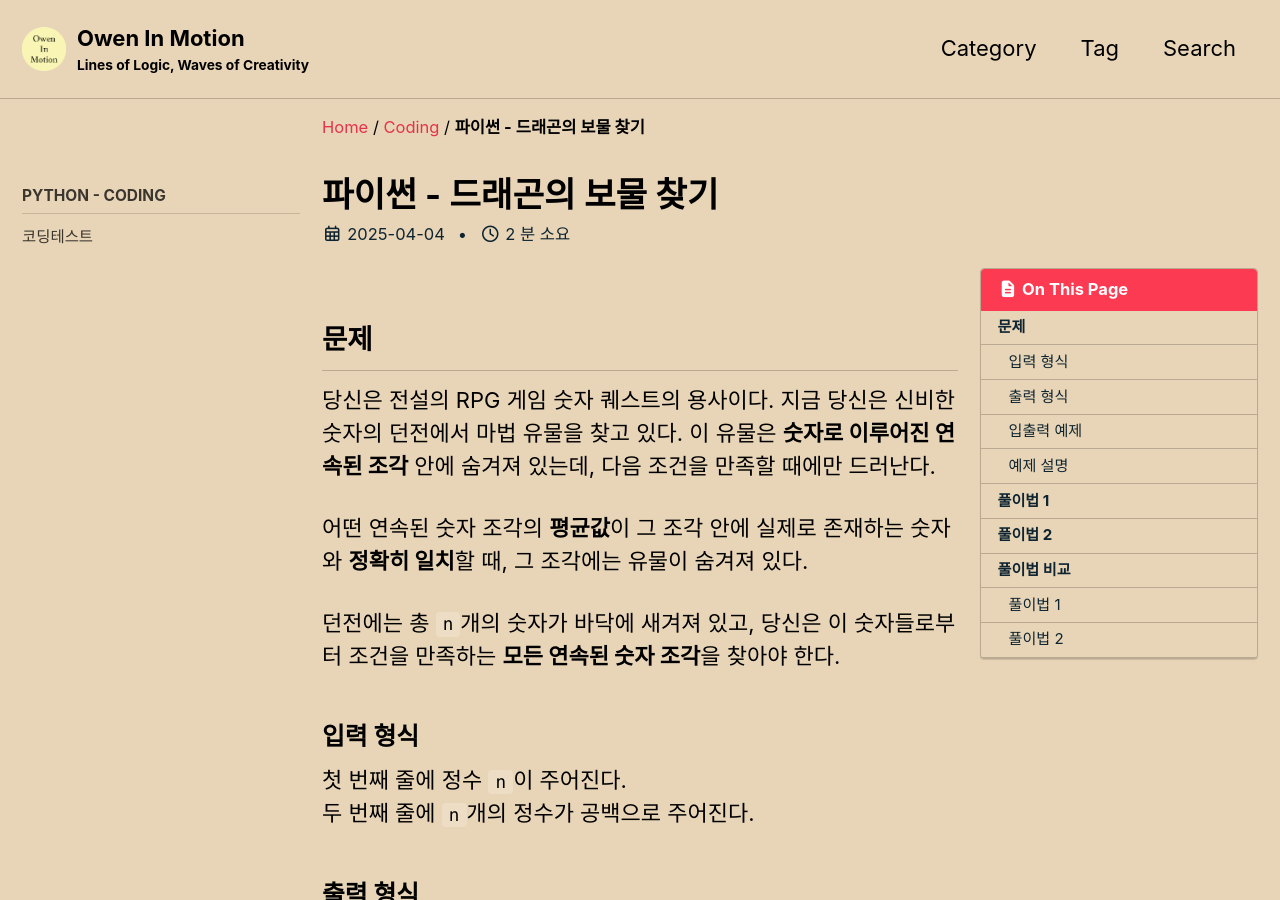
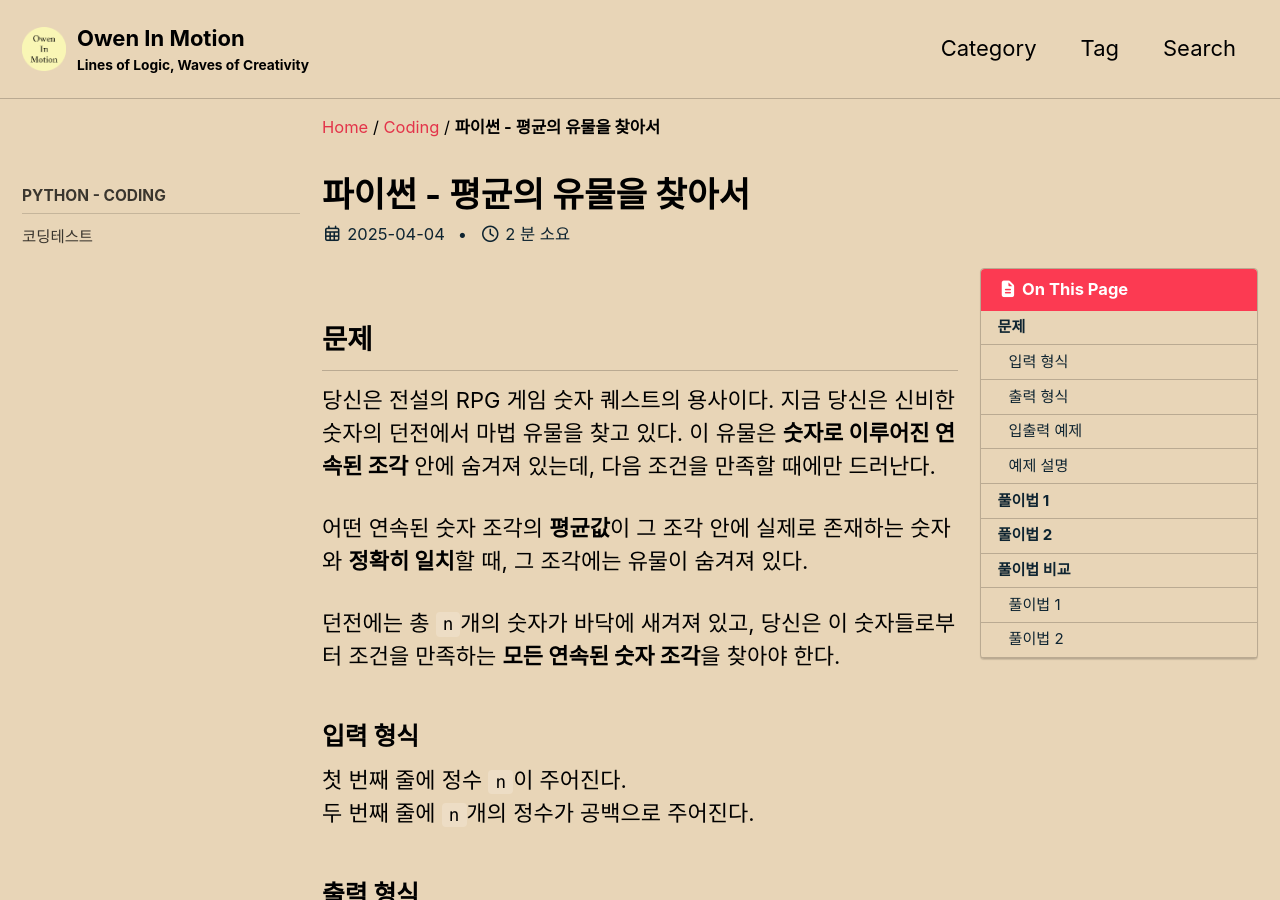
Before and after one commit to mowinowen/mowinowen.github.io, a Jekyll site: the page built from _posts/2025-04-04-codingtest19.md, in a window 1280 px wide and 900 px high. Built offline with Jekyll 4.4.1, drawn with Linux system fonts in a browser that asks for light colours; cached includes are drawn as plain includes; comment, search, counter and statistics services are not loaded.

Commit message:
post modify - codingtest19

```diff
--- a/_posts/2025-04-04-codingtest19.md
+++ b/_posts/2025-04-04-codingtest19.md
@@ -1,6 +1,6 @@
 ---
 layout: single
-title: "파이썬 - 드래곤의 보물 찾기"
+title: "파이썬 - 평균의 유물을 찾아서"
 categories: coding
 tag: [알고리즘, 코딩테스트, Brute Force, 누적 합, Python]
 toc: true
```
